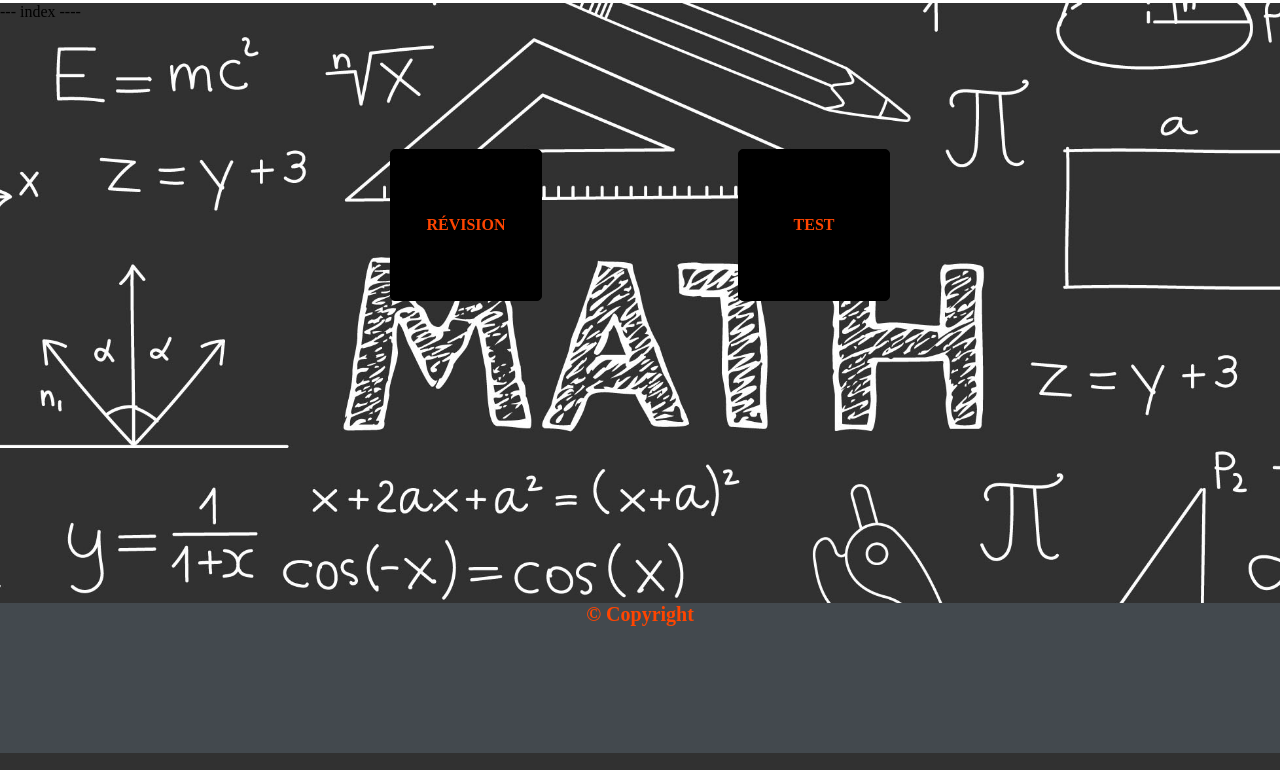
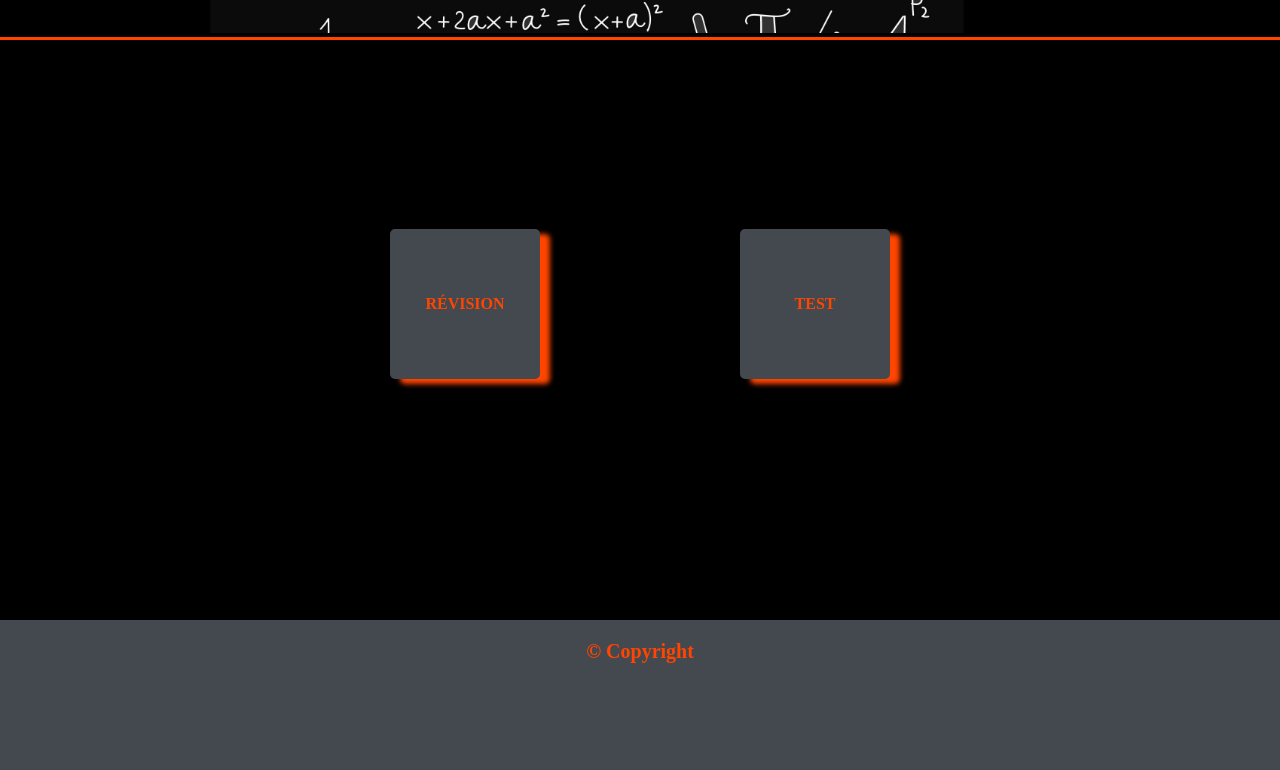
Before and after one commit to joansor/-Projet-PHP, a PHP site: page / in a window 1280 px wide. Shown: the part 151-921 px from the top of the page. Run offline with PHP 8.4, Linux system fonts and the light colour scheme.

Commit message:
changement css

```diff
--- a/assets/css/style.css
+++ b/assets/css/style.css
@@ -13,23 +13,21 @@
 
 }
 header{
-background: white;
-width : 100%;
+background: black;
 text-align: center;
+border-bottom: solid 3px orangered;
+
 }
 img#imageheader{
 
-    width: 50%;
-    height: 150px;
-    opacity: 0.3;
+    width: 100%;
+    height: 100%;
 
 }
 main{
-    min-height: 600px;
 
-    background: url(../images/mathbg.jpg);
-    background-repeat: no-repeat;
-    background-size: 100%;
+    background: black;
+    min-height: 580px;
 
 }
 
@@ -37,7 +35,7 @@
     width: 500px;
     height: 500px;
     position: absolute;
-    top: 50%;
+    top: 60%;
     left: 50%;
     transform:translate(-50%, -50%);
     -webkit-transform:translate(-50%, -50%);
@@ -52,8 +50,8 @@
 position: relative;
 width: 150px;
 height: 150px;
-border : solid 1px;
-background-color: black;
+background-color: #43494e;
+box-shadow: 10px 5px 5px orangered;
 -webkit-border-radius: 5px;
 -moz-border-radius: 5px;
 -ms-border-radius: 5px;
@@ -123,6 +121,7 @@
 input{
 
     color:white;
+
 }
 p{
 
@@ -136,6 +135,10 @@
     height: 150px;
     width: 100%;
 }
+#divfooter{
+
+    padding-top: 20px
+}
 #text{
 
     color: white;
--- a/header.php
+++ b/header.php
@@ -13,6 +13,6 @@
 
     <header>
 
-    <img src="assets/images/MATH_logo.png" id="imageheader">
+    <img src="assets/images/bgmath.jpg" id="imageheader">
 
     </header>
```
Also changed, not shown: assets/images/bgmath.jpg, assets/images/mathbg.jpg.
